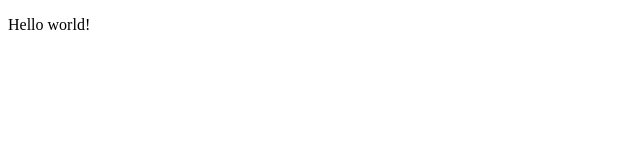
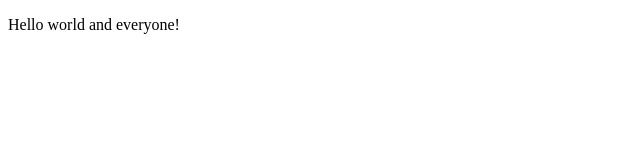
Before and after one commit to arminemirzoian/projectJS, a plain HTML site: page index.html in a window 1280 px wide. Shown: the whole page, without its empty margins (0-640 px from the left). Drawn offline with Linux system fonts and the light colour scheme.

Commit message:
second commit

```diff
--- a/index.html
+++ b/index.html
@@ -7,7 +7,7 @@
     <title>Document</title>
 </head>
 <body>
-    <p> Hello world!</p>
+    <p> Hello world and everyone!</p>
     <script src="js/script.js"></script>
 </body>
 </html>
```
